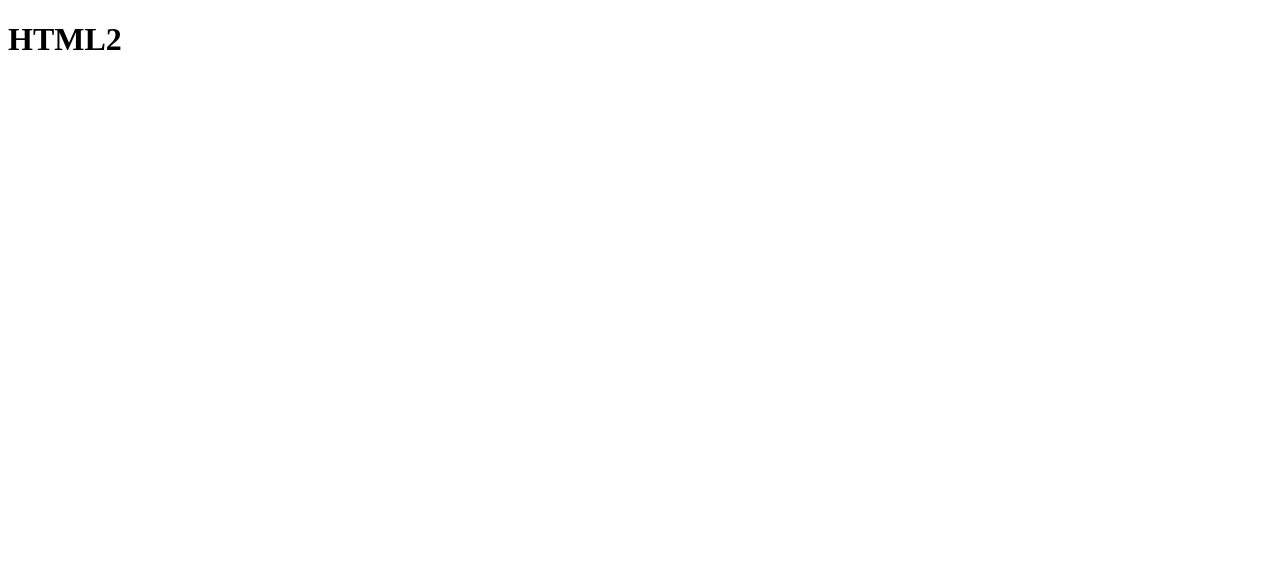
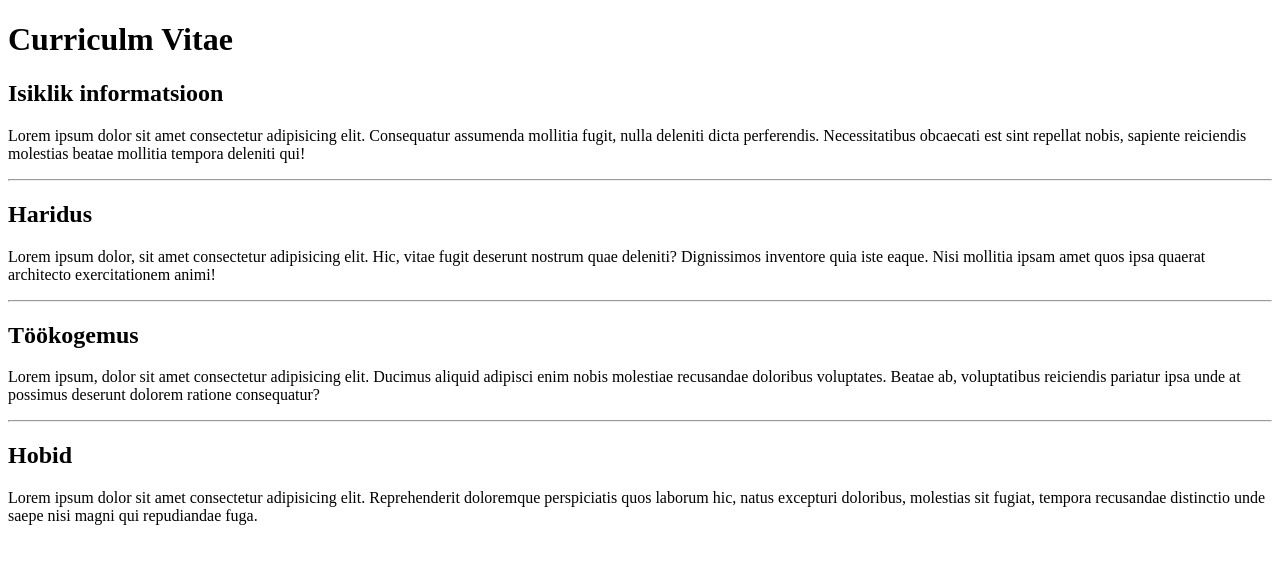
Before and after one commit to kklementi/html, a plain HTML site: page h03.html in a window 1280 px wide. Drawn offline with Linux system fonts and the light colour scheme.

Commit message:
Update h03.html

```diff
--- a/h03.html
+++ b/h03.html
@@ -8,12 +8,25 @@
     <link rel="apple-touch-icon" sizes="180x180" href="/favicon_io/apple-touch-icon.png">
     <link rel="icon" type="image/png" sizes="32x32" href="/favicon_io/favicon-32x32.png">
     <link rel="icon" type="image/png" sizes="16x16" href="/favicon_io/favicon-16x16.png">
-    <link rel="manifest" href="/site.webmanifest">
+    <link rel="manifest" href="/favicon_io/site.webmanifest">
     <title>HTML harjutused õäü &copy;</title>
 </head>
 <body>
     <!-- Karel 8.11.2025 -->
 
-    <h1>HTML2</h1>
+    <h1>Curriculm Vitae</h1>
+
+    <h2>Isiklik informatsioon</h2>
+    <p>Lorem ipsum dolor sit amet consectetur adipisicing elit. Consequatur assumenda mollitia fugit, nulla deleniti dicta perferendis. Necessitatibus obcaecati est sint repellat nobis, sapiente reiciendis molestias beatae mollitia tempora deleniti qui!</p>
+    <hr>
+    <h2>Haridus</h2>
+    <p>Lorem ipsum dolor, sit amet consectetur adipisicing elit. Hic, vitae fugit deserunt nostrum quae deleniti? Dignissimos inventore quia iste eaque. Nisi mollitia ipsam amet quos ipsa quaerat architecto exercitationem animi!</p>
+    <hr>
+    <h2>Töökogemus</h2>
+    <p>Lorem ipsum, dolor sit amet consectetur adipisicing elit. Ducimus aliquid adipisci enim nobis molestiae recusandae doloribus voluptates. Beatae ab, voluptatibus reiciendis pariatur ipsa unde at possimus deserunt dolorem ratione consequatur?</p>
+    <hr>
+    <h2>Hobid</h2>
+    <p>Lorem ipsum dolor sit amet consectetur adipisicing elit. Reprehenderit doloremque perspiciatis quos laborum hic, natus excepturi doloribus, molestias sit fugiat, tempora recusandae distinctio unde saepe nisi magni qui repudiandae fuga.</p>
+
 </body>
 </html>
```
